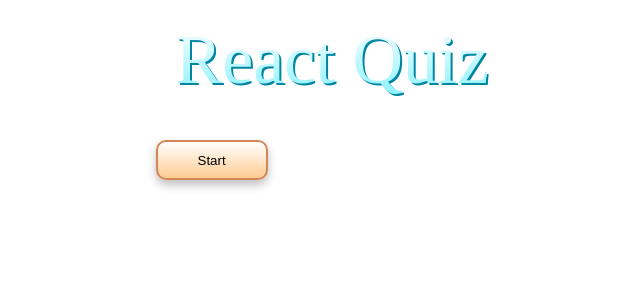
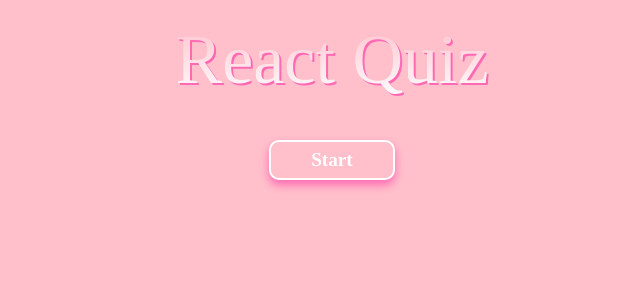
Before and after one commit to Mitya-Me/quiz-app, a React (Create React App) app: page / in a window 1280 px wide. Shown: the top 300 px of the page, without its empty margins (308-948 px from the left). Built offline with nearby package versions, Linux system fonts and the light colour scheme.

Commit message:
Add all css

```diff
--- a/src/App.styles.ts
+++ b/src/App.styles.ts
@@ -1,4 +1,4 @@
-import styled, { createGlobalStyle } from 'styled-components';
+import styled, { createGlobalStyle } from "styled-components";
 
 export const GlobalStyle = createGlobalStyle`
     html {
@@ -7,6 +7,7 @@ export const GlobalStyle = createGlobalStyle`
 
     body {
     background-size: cover;
+    background-color: pink;
     margin: 0;
     padding: 0 20px;
     display: flex;
@@ -14,7 +15,7 @@ export const GlobalStyle = createGlobalStyle`
     }
 
   * {
-    font-family: 'Catamaran', sans-serif;
+    font-family: 'Ubuntu';
     box-sizing: border-box;
     }
 `;
@@ -31,12 +32,12 @@ export const Wrapper = styled.div`
     .score {
         color: #fff;
         font-size: 2rem;
-        margin: 0;
+        margin-bottom: 1rem;
     }
 
     h1 {
-        font-family: Fascinate Inline;
-        background-image: linear-gradient(180deg, #fff, #87f1ff);
+        font-family: "Ubuntu";
+        background-image: linear-gradient(180deg, pink, white);
         font-weight: 400;
         background-size: 100%;
         background-clip: text;
@@ -44,7 +45,7 @@ export const Wrapper = styled.div`
         -webkit-text-fill-color: transparent;
         -moz-background-clip: text;
         -moz-text-fill-color: transparent;
-        filter: drop-shadow(2px 2px #0085a3);
+        filter: drop-shadow(2px 2px hotpink);
         font-size: 70px;
         text-align: center;
         margin: 20px;
@@ -52,17 +53,67 @@ export const Wrapper = styled.div`
 
     .start,
     .next {
+        transition: 0.4s ease;
+        color: white;
         cursor: pointer;
-        background: linear-gradient(180deg, #ffffff, #ffcc91);
-        border: 2px solid #d38558;
-        box-shadow: 0px 5px 10px rgba(0, 0, 0, 0.25);
+        font-weight: bold;
+        font-size: 1.2rem;
+        background: pink;
+        border: 2px solid white;
+        box-shadow: 0px 5px 10px hotpink;
         border-radius: 10px;
         height: 40px;
         margin: 20px 0;
         padding: 0 40px;
     }
 
+    .start: hover,
+    .next: hover {
+        transform: scale(1.1)
+    }
+
     .start {
         max-width: 200px;
     }
+
+    .start:hover{
+        background-image:     linear-gradient(
+        to right,
+        #E7484F,
+        #E7484F 16.65%,
+        #F68B1D 16.65%,
+        #F68B1D 33.3%,
+        #FCED00 33.3%,
+        #FCED00 49.95%,
+        #009E4F 49.95%,
+        #009E4F 66.6%,
+        #00AAC3 66.6%,
+        #00AAC3 83.25%,
+        #732982 83.25%,
+        #732982 100%,
+        #E7484F 100%
+
+
+
+        );
+        animation:slidebg 3.4s linear infinite;
+    }
+
+
+    @keyframes slidebg {
+        to {
+        background-position:20vw;
+        }
+    }
+
+    .follow{
+        margin-top: 40px;
+    }
+
+    .follow a{
+    color: black;
+    padding: 8px 16px;
+    text-decoration: none;
+    }
+
 `;
--- a/src/App.tsx
+++ b/src/App.tsx
@@ -77,7 +77,6 @@ const App = () => {
         <>
             <GlobalStyle />
             <Wrapper>
-                <div className='app'>
                     <h1>React Quiz</h1>
                     {gameOver || userAnswers.length === TOTAL_QUESTION ? (
                         <button className='start' onClick={startTrivia}>
@@ -106,7 +105,6 @@ const App = () => {
                             Next Question
                         </button>
                     ) : null}
-                </div>
             </Wrapper>
         </>
     );
--- a/src/components/QuestionCard.styles.ts
+++ b/src/components/QuestionCard.styles.ts
@@ -4,9 +4,8 @@ export const Wrapper = styled.div`
     max-width: 1100px;
     background: #ebfeff;
     border-radius: 10px;
-    border: 2px solid #0085a3;
     padding: 20px;
-    box-shadow: 0px 5px 10px rgba(0, 0, 0, 0.25);
+    box-shadow: 0px 2px 10px hotpink;
     text-align: center;
 
     p {
@@ -20,7 +19,7 @@ type ButtonWrapperProps = {
 };
 
 export const ButtonWrapper = styled.div<ButtonWrapperProps>`
-    transition: all 0.3s ease;
+    transition: all 0.5s ease;
 
     :hover {
         opacity: 0.8;
@@ -29,20 +28,21 @@ export const ButtonWrapper = styled.div<ButtonWrapperProps>`
     button {
         cursor: pointer;
         user-select: none;
-        font-size: 0.8rem;
-        width: 100%;
+        font-size: 1rem;
+        width: 90%;
+        font-weight: bold;
         height: 40px;
         margin: 5px 0;
         background: ${({ correct, userClicked }) =>
             correct
-                ? "linear-gradient(90deg, #56FFA4, #59BC86)"
+                ? "hotpink"
                 : !correct && userClicked
-                ? "linear-gradient(90deg, #FF5656, #C16868)"
-                : "linear-gradient(90deg, #56ccff, #6eafb4)"};
-        border: 3px solid #ffffff;
+                ? "red"
+                : "pink"};
+        border: 2px solid #ffffff;
         box-shadow: 1px 2px 0px rgba(0, 0, 0, 0.1);
         border-radius: 10px;
         color: #fff;
-        text-shadow: 0px 1px 0px rgba(0, 0, 0, 0.25);
+        text-shadow: 0px 2px 2px rgba(0, 0, 0, 0.25);
     }
 `;
```
